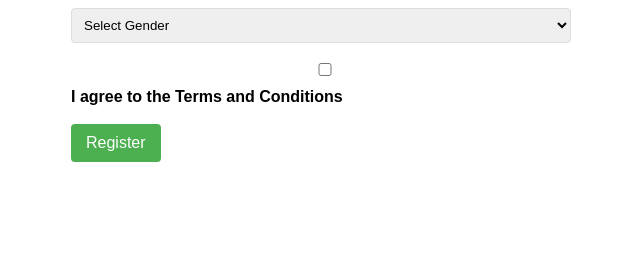
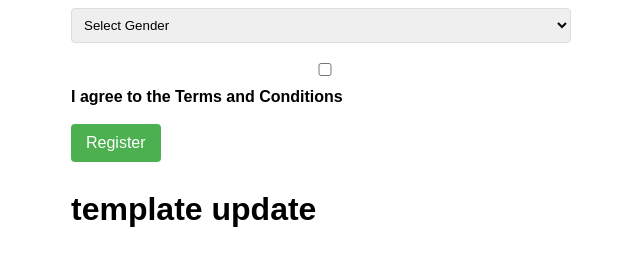
Before and after one commit to akhilkp11/passport-system-online, a Django app: template user_app/templates/text.html in a window 1280 px wide. Shown: the part 673-950 px from the top of the page, without its empty margins (319-959 px from the left). Before the commit the page ends 835 px from the top, so only its background shows below. Run offline with Django 5.2, Linux system fonts and the light colour scheme; the template is opened without the code that fills it, so the values that code supplies are empty.

Commit message:
text.html update

```diff
--- a/user_app/templates/text.html
+++ b/user_app/templates/text.html
@@ -94,6 +94,10 @@
         <div class="form-group">
             <button type="submit">Register</button>
         </div>
+
+        <div>
+            <h1>template update</h1>
+        </div>
     </form>
 </body>
 </html>
```
Also changed, not shown: 1 other file.
